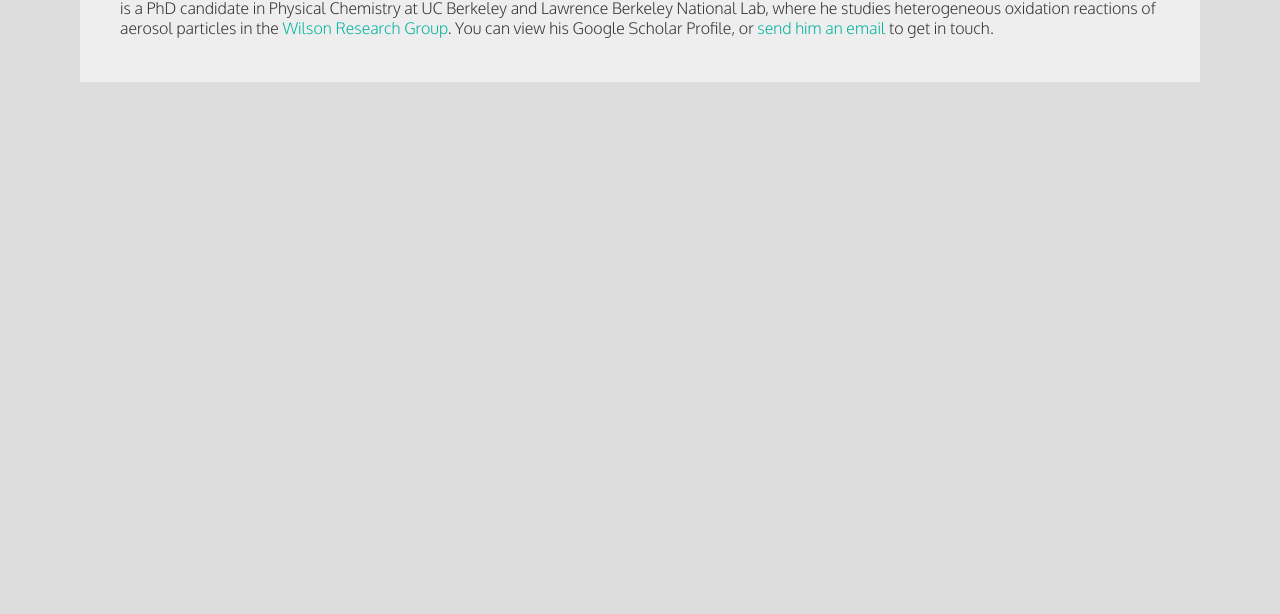
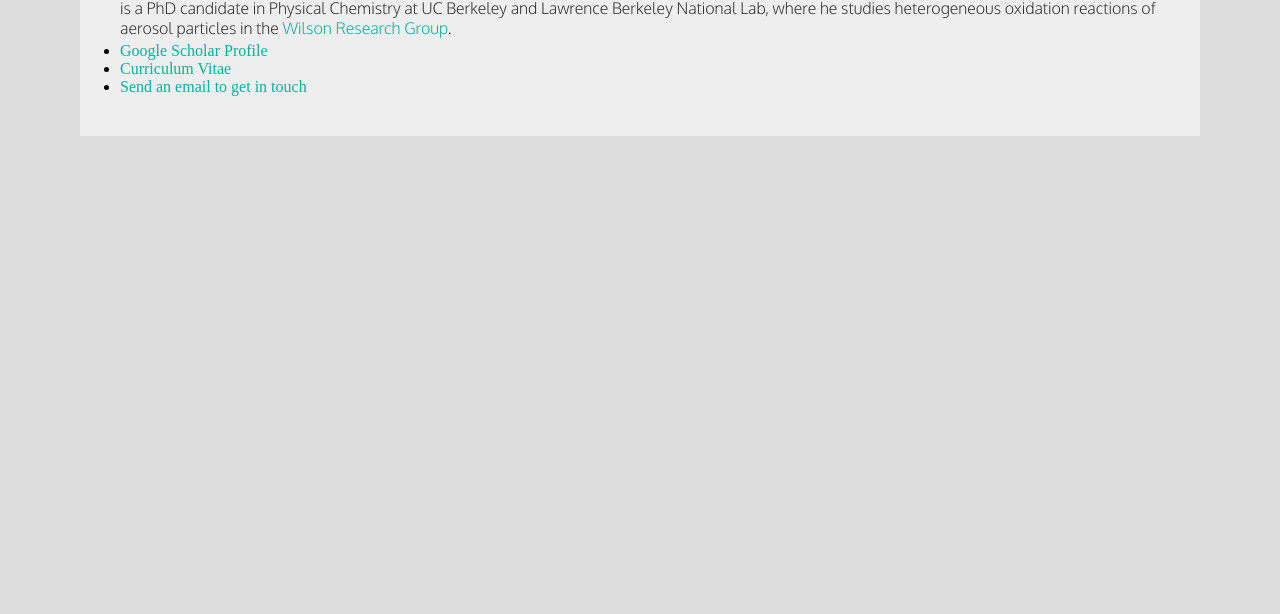
Before and after one commit to ryansreynolds/ryansreynolds.github.io, a plain HTML site: page index.html in a window 1280 px wide. Shown: the part 186-800 px from the top of the page. Drawn offline with Linux system fonts and the light colour scheme.

Commit message:
Adding CV, changing cname to ryan.reynolds.science

```diff
--- a/index.html
+++ b/index.html
@@ -10,7 +10,12 @@
     <body>
         <header>
             <h1>Ryan Reynolds</h1>
-            <p>is a PhD candidate in Physical Chemistry at UC Berkeley and Lawrence Berkeley National Lab, where he studies heterogeneous oxidation reactions of aerosol particles in the <a href="https://wilsonresearchgroup.lbl.gov">Wilson Research Group</a>. You can view his Google Scholar Profile, or <a href="mailto:ryan@reynolds.science">send him an email</a> to get in touch.</p>
+            <p>is a PhD candidate in Physical Chemistry at UC Berkeley and Lawrence Berkeley National Lab, where he studies heterogeneous oxidation reactions of aerosol particles in the <a href="https://wilsonresearchgroup.lbl.gov">Wilson Research Group</a>.</p>
+			<ul>
+				<li><a href="https://scholar.google.com/citations?user=LWUxNXUAAAAJ">Google Scholar Profile</a></li>
+				<li><a href="https://drive.google.com/file/d/1ngHg4hkAW4knpSme5hRhRmXJfZsGFqKj/view?usp=share_link">Curriculum Vitae</a></li>
+				<li><a href="mailto:ryan@reynolds.science">Send an email to get in touch</a></li>
+			</ul>
         </header>
     </body>
 </html>
```
Also changed, not shown: 1 other file.
